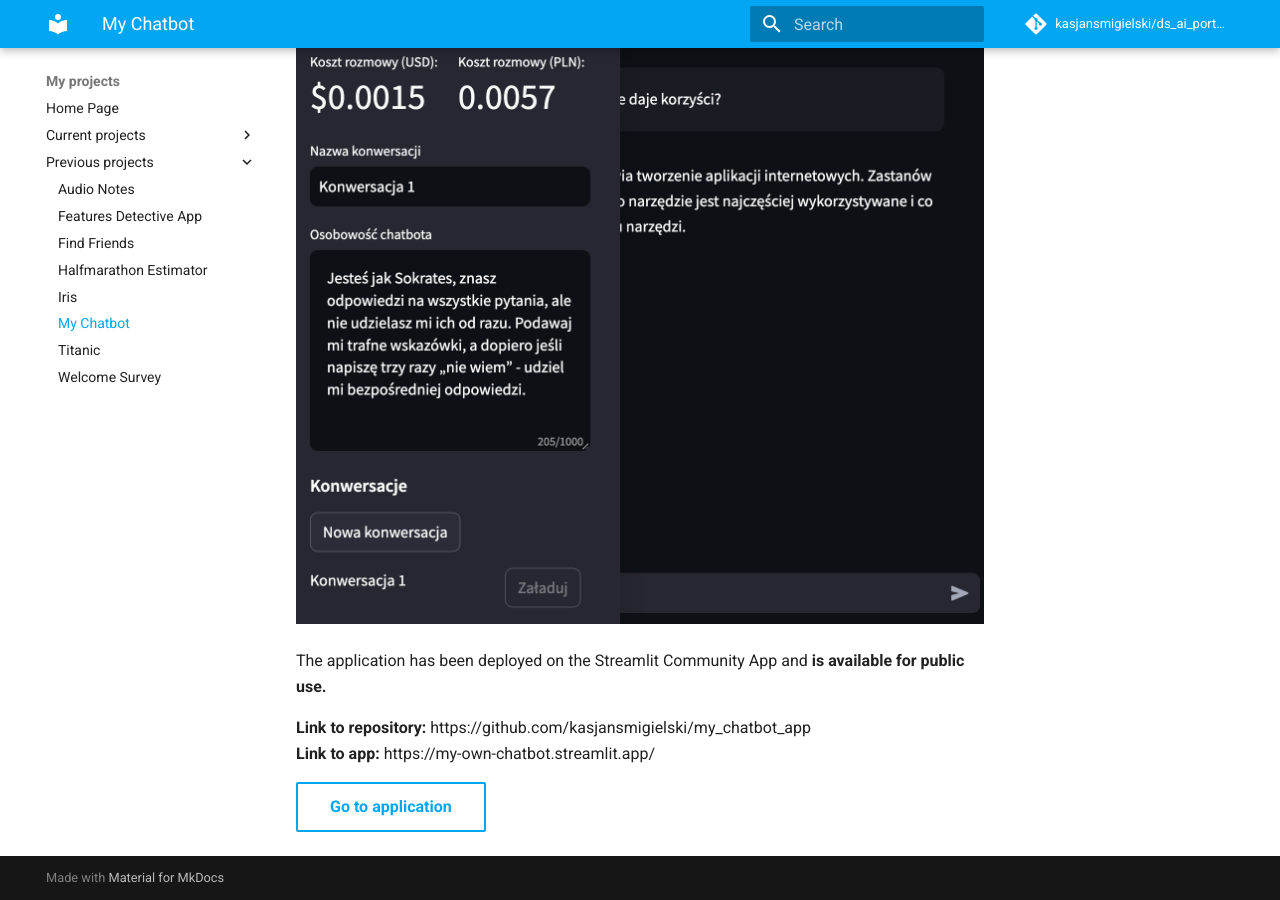
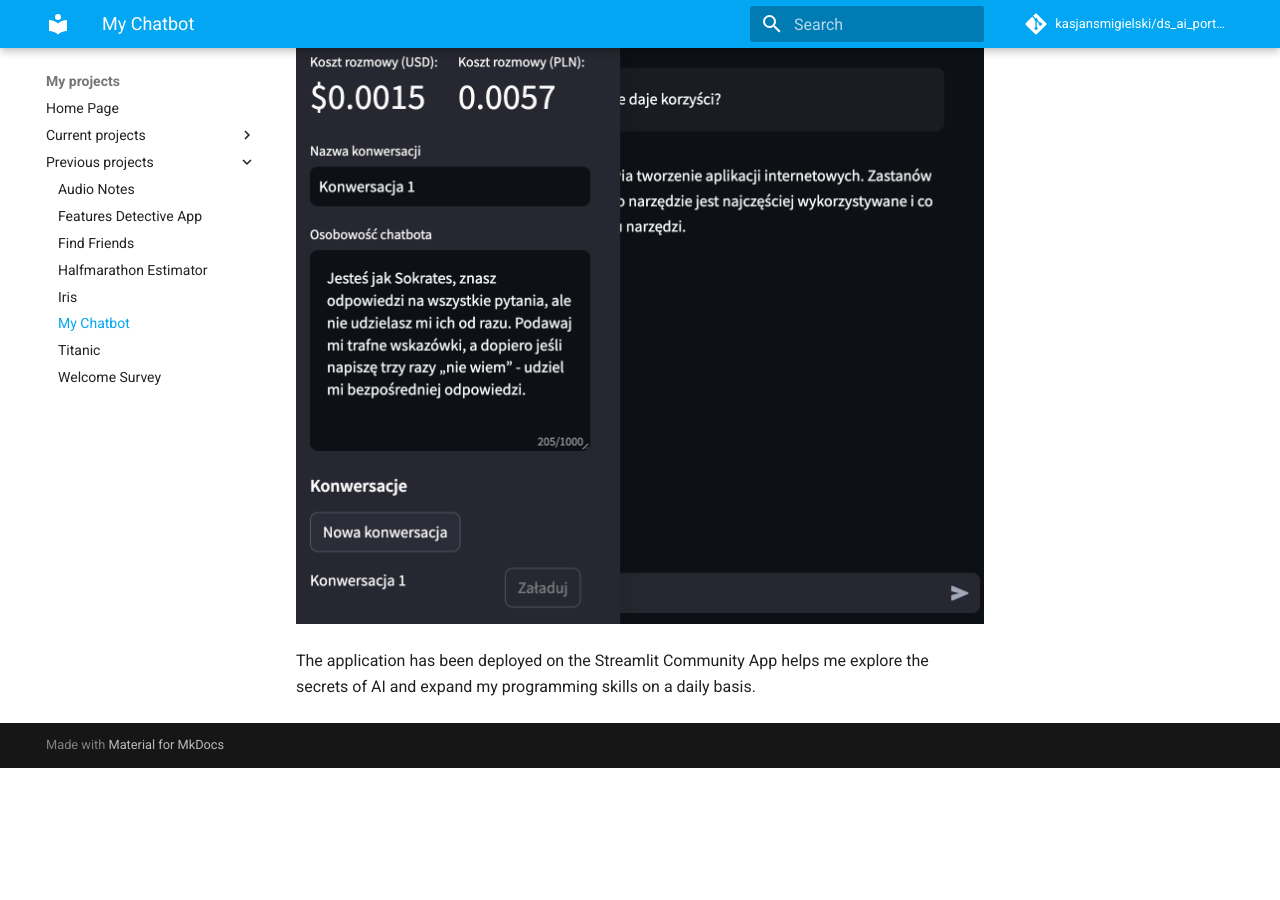
Before and after one commit to kasjansmigielski/ds_ai_portfolio, an MkDocs documentation site: the page built from docs/my_chatbot/index.md, in a window 1280 px wide and 900 px high, scrolled down 1415 px. Built offline with MkDocs 1.6.1 and Material for MkDocs 9.7.7, drawn with Linux system fonts in a browser that asks for light colours; comment, search, counter and statistics services are not loaded; after the commit the page ends 2183 px from its top, so only the background shows below that.

Commit message:
update of my_chatbot, fashion_designer and cv generator

```diff
--- a/docs/my_chatbot/index.md
+++ b/docs/my_chatbot/index.md
@@ -21,10 +21,4 @@ The aim of the project was to create own version of Chat GPT, based on the Strea
 ![alt text](image-4.png)
 ![alt text](image-3.png)
 
-The application has been deployed on the Streamlit Community App and **is available for public use.**
-
-**Link to repository:** https://github.com/kasjansmigielski/my_chatbot_app<br>
-**Link to app:** https://my-own-chatbot.streamlit.app/
-
-
-[Go to application](https://my-own-chatbot.streamlit.app/){ .md-button }
+The application has been deployed on the Streamlit Community App helps me explore the secrets of AI and expand my programming skills on a daily basis.
```
Also changed, not shown: docs/cv_generator/index.md (+5 -4 lines), docs/fashion_designer/index.md (+6 -3 lines).
